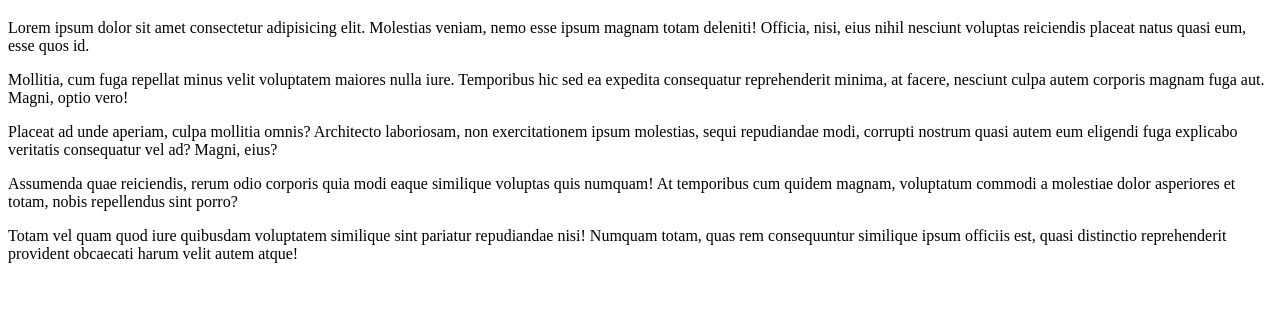
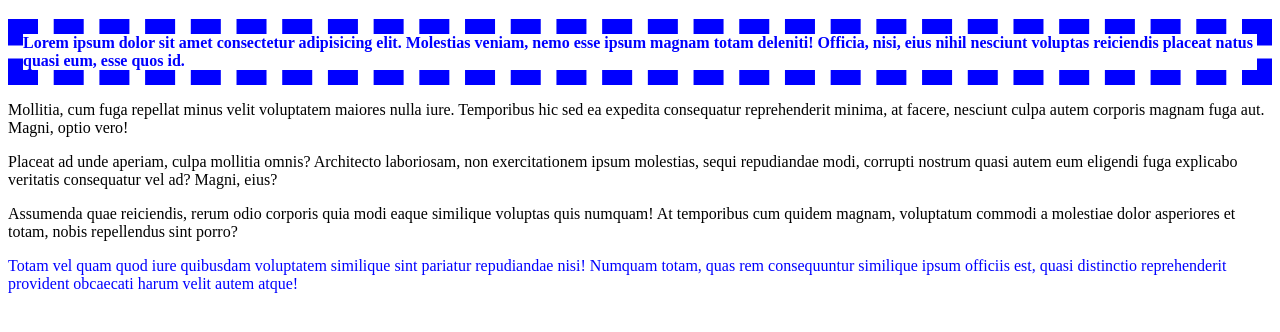
Before and after one commit to aidankilleen/FrontEndWebDevelopment, a plain HTML site: page cssintro.html in a window 1280 px wide. Shown: the part 412-744 px from the top of the page. Drawn offline with Linux system fonts and the light colour scheme.

Commit message:
added pseudo classes

```diff
--- a/cssintro.html
+++ b/cssintro.html
@@ -14,9 +14,7 @@
         div h1 {
             color: green;
         }
-        p {
-            color: black;
-        }
+
         #box1 h1 {
             color: yellow;
         }
@@ -25,6 +23,25 @@
         }
         .box h1 {
             color: purple;
+        }
+
+        h1:hover {
+            background-color: yellow;
+        }
+
+        p:first-of-type {
+            color: blue;
+            font-weight: bold;
+            /*
+            border-style: double;
+            border-color: green;
+            border-width: 5px;
+            */
+            border: 15px dashed blue;
+
+        }
+        p:last-of-type {
+            color: blue;
         }
 
 
```
